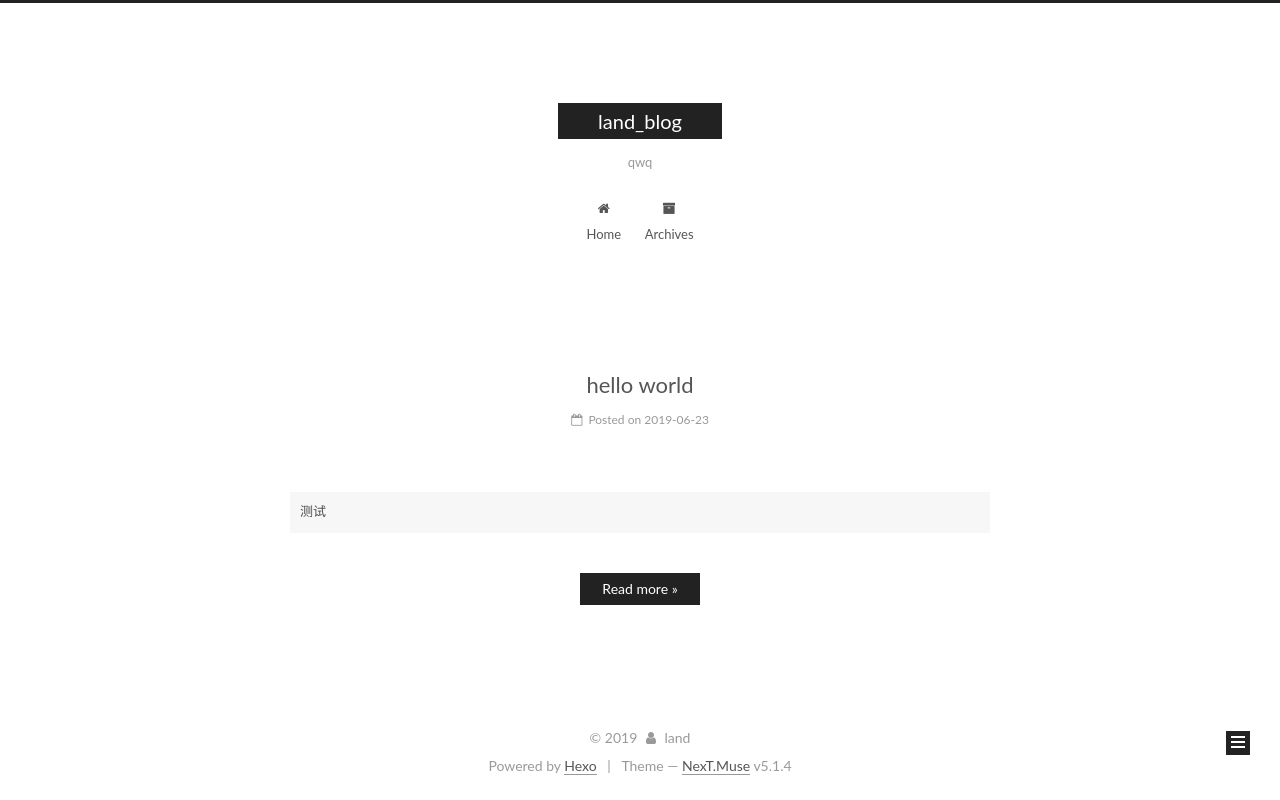
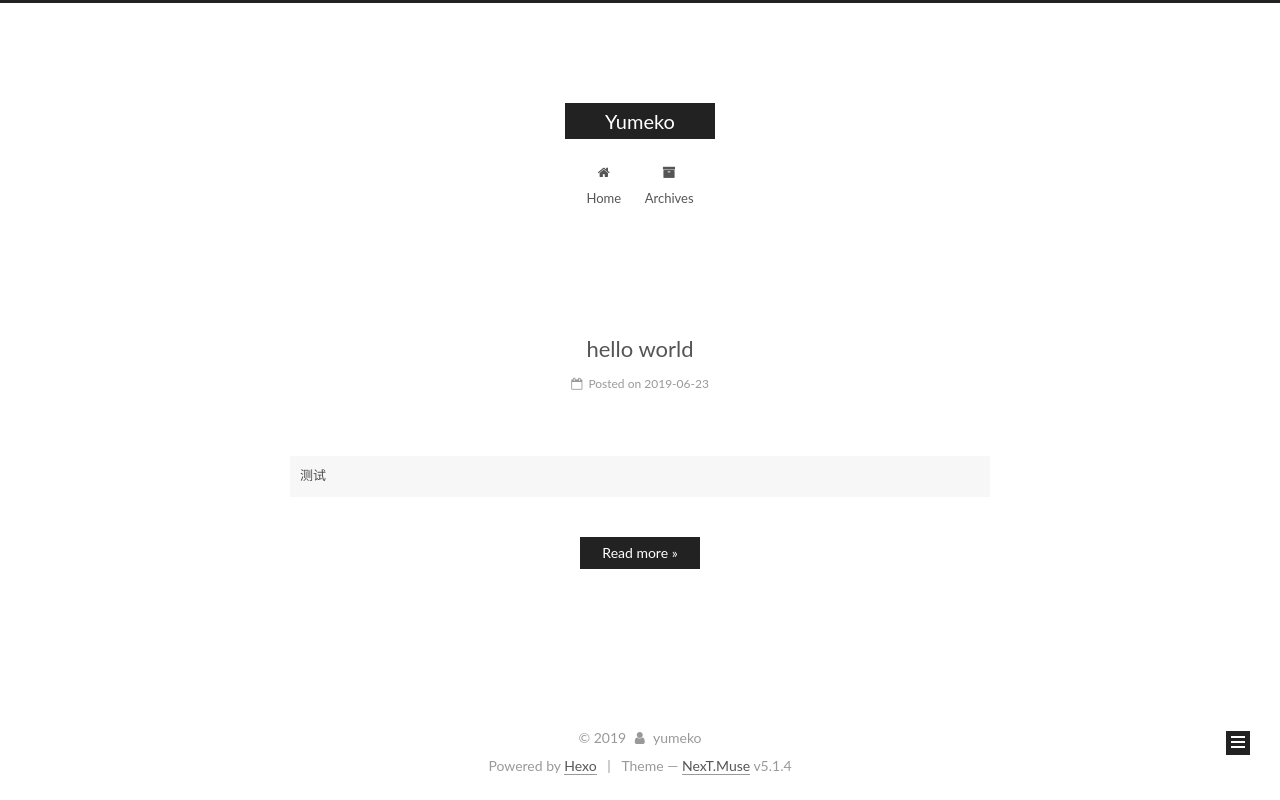
Before and after one commit to HimenoTowa/HimenoTowa.github.io, a plain HTML site: page index.html in a window 1280 px wide. Drawn offline with Linux system fonts and the light colour scheme.

Commit message:
Site updated: 2019-09-25 23:47:36

```diff
--- a/index.html
+++ b/index.html
@@ -81,13 +81,13 @@
 
 <meta name="description" content="a blog">
 <meta property="og:type" content="website">
-<meta property="og:title" content="land_blog">
+<meta property="og:title" content="Yumeko">
 <meta property="og:url" content="http://yoursite.com/index.html">
-<meta property="og:site_name" content="land_blog">
+<meta property="og:site_name" content="Yumeko">
 <meta property="og:description" content="a blog">
 <meta property="og:locale" content="Chinese">
 <meta name="twitter:card" content="summary">
-<meta name="twitter:title" content="land_blog">
+<meta name="twitter:title" content="Yumeko">
 <meta name="twitter:description" content="a blog">
 
 
@@ -124,7 +124,7 @@
 
 
 
-  <title>land_blog</title>
+  <title>Yumeko</title>
 
 
 
@@ -155,12 +155,12 @@
     <div class="custom-logo-site-title">
       <a href="/" class="brand" rel="start">
         <span class="logo-line-before"><i></i></span>
-        <span class="site-title">land_blog</span>
+        <span class="site-title">Yumeko</span>
         <span class="logo-line-after"><i></i></span>
       </a>
     </div>
 
-        <p class="site-subtitle">qwq</p>
+        <p class="site-subtitle"></p>
 
   </div>
 
@@ -235,13 +235,13 @@
     <link itemprop="mainEntityOfPage" href="http://yoursite.com/2019/06/23/第一篇/">
 
     <span hidden itemprop="author" itemscope itemtype="http://schema.org/Person">
-      <meta itemprop="name" content="land">
+      <meta itemprop="name" content="yumeko">
       <meta itemprop="description" content>
       <meta itemprop="image" content="/images/avatar.gif">
     </span>
 
     <span hidden itemprop="publisher" itemscope itemtype="http://schema.org/Organization">
-      <meta itemprop="name" content="land_blog">
+      <meta itemprop="name" content="Yumeko">
     </span>
 
 
@@ -378,7 +378,7 @@
         <div class="site-overview">
           <div class="site-author motion-element" itemprop="author" itemscope itemtype="http://schema.org/Person">
 
-              <p class="site-author-name" itemprop="name">land</p>
+              <p class="site-author-name" itemprop="name">yumeko</p>
               <p class="site-description motion-element" itemprop="description">a blog</p>
           </div>
 
@@ -443,7 +443,7 @@
   <span class="with-love">
     <i class="fa fa-user"></i>
   </span>
-  <span class="author" itemprop="copyrightHolder">land</span>
+  <span class="author" itemprop="copyrightHolder">yumeko</span>
 
 
 </div>
```
Also changed, not shown: 2019/06/23/第一篇/index.html (+8 -8 lines), archives/2019/06/index.html (+8 -8 lines), archives/2019/index.html (+8 -8 lines), archives/index.html (+8 -8 lines), tags/test/index.html (+8 -8 lines).
